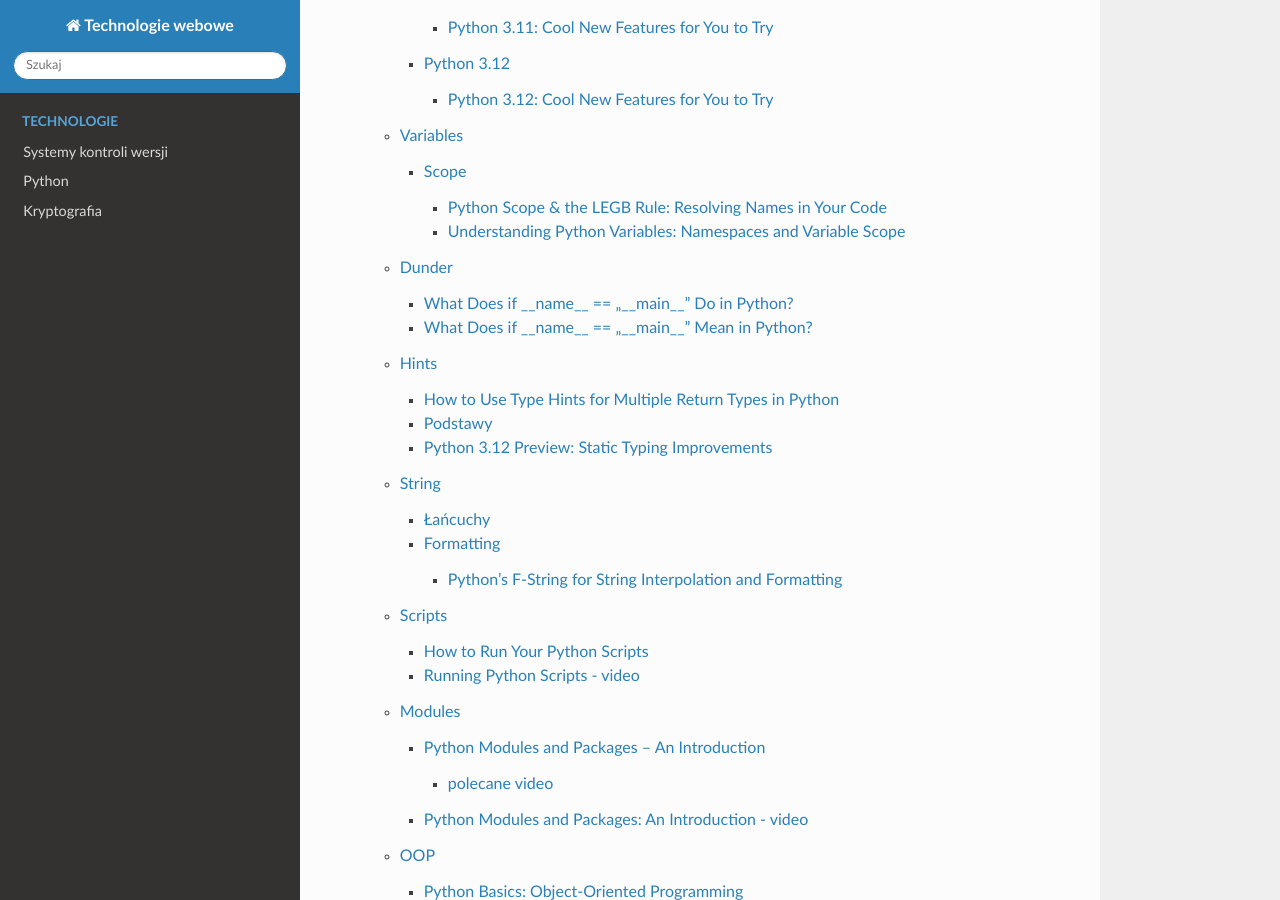
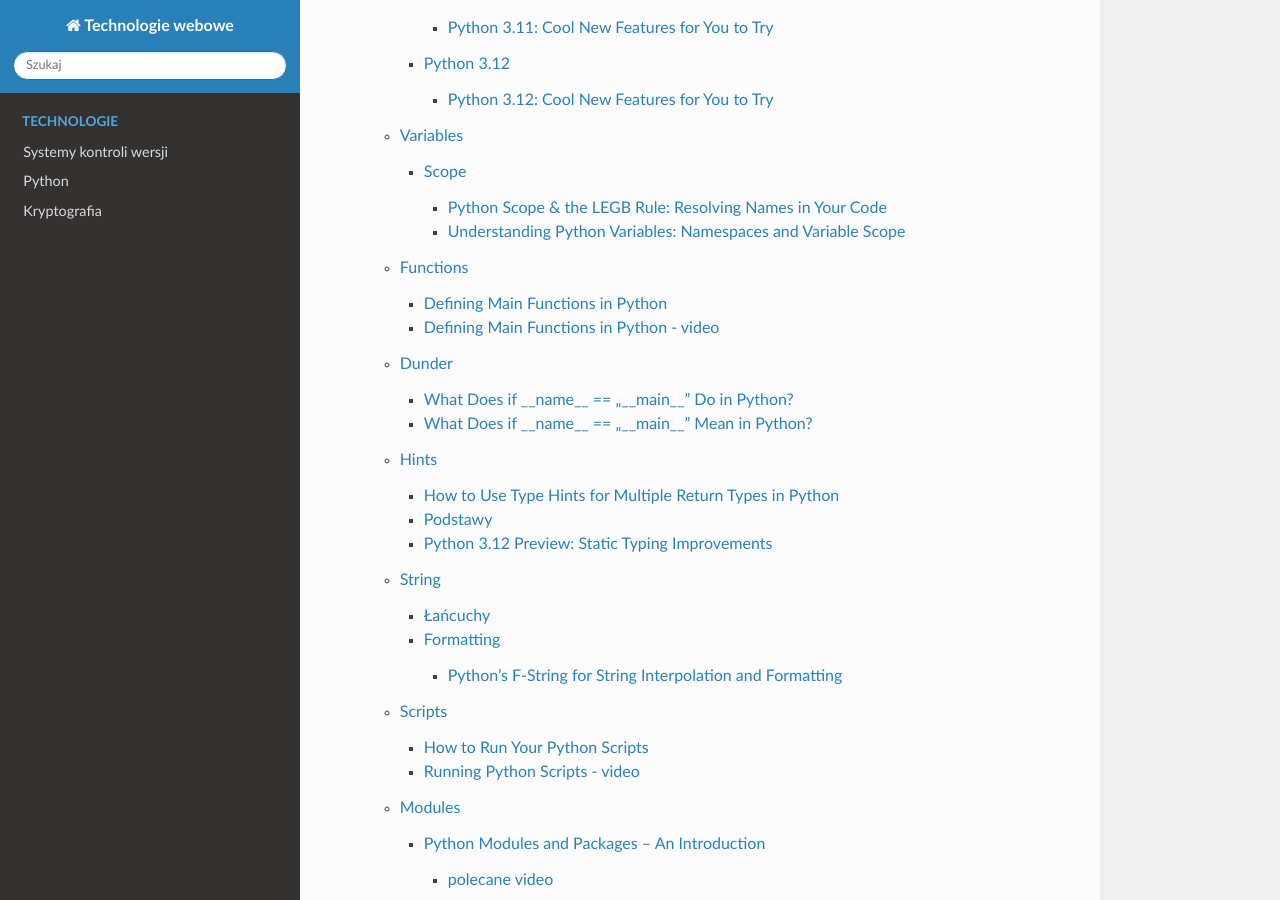
Before and after one commit to limielski/UsingSphinx, a Sphinx documentation site: the page built from docs/source/index.rst, in a window 1280 px wide and 900 px high, scrolled down 852 px. Built offline with Sphinx 7.4.7 and the Read the Docs theme 2.0.0, drawn with Linux system fonts in a browser that asks for light colours; some of the changed lines change nothing that is shown.

Commit message:
add functions, functions0-0,video

```diff
--- /dev/null
+++ b/docs/source/python/functions/functions0-0-video.rst
@@ -0,0 +1,19 @@
+.. functions0-0-video:
+
+Defining Main Functions in Python - video
+=========================================
+
+Rich Bibby
+
+https://realpython.com/courses/python-main-function/
+
+Many programming languages have a special function that is automatically executed when an operating system starts to run a program. This function is usually called main() and must have a specific return type and arguments according to the language standard. On the other hand, the Python interpreter executes scripts starting at the top of the file, and there is no specific function that Python automatically executes.
+
+Nevertheless, having a defined starting point for the execution of a program is useful for understanding how a program works. Python programmers have come up with several conventions to define this starting point.
+
+By the end of this course, you’ll understand:
+
+* What the special __name__ variable is and how Python defines it
+* Why you would want to use a main() in Python
+* What conventions there are for defining main() in Python
+* What the best practices are for what code to put into your main()
--- /dev/null
+++ b/docs/source/python/functions/functions0-0.rst
@@ -0,0 +1,35 @@
+Defining Main Functions in Python
+=================================
+
+by Bryan Weber  May 01, 2019
+
+Table of Contents
+
+* A Basic Python main()
+* Execution Modes in Python
+   * Executing From the Command Line
+   * Importing Into a Module or the Interactive Interpreter
+* Best Practices for Python Main Functions
+   * Put Most Code Into a Function or Class
+   * Use if __name__ == "__main__" to Control the Execution of Your Code
+   * Create a Function Called main() to Contain the Code You Want to Run
+   * Call Other Functions From main()
+   * Summary of Python Main Function Best Practices
+* Conclusion
+
+----
+
+Polecane video
+
+----
+
+Many programming languages have a special function that is automatically executed when an operating system starts to run a program. This function is usually called main() and must have a specific return type and arguments according to the language standard. On the other hand, the Python interpreter executes scripts starting at the top of the file, and there is no specific function that Python automatically executes.
+
+Nevertheless, having a defined starting point for the execution of a program is useful for understanding how a program works. Python programmers have come up with several conventions to define this starting point.
+
+By the end of this article, you’ll understand:
+
+* What the special __name__ variable is and how Python defines it
+* Why you would want to use a main() in Python
+* What conventions there are for defining main() in Python
+* What the best-practices are for what code to put into your main()
--- /dev/null
+++ b/docs/source/python/functions/index.rst
@@ -0,0 +1,7 @@
+Functions
+=========
+
+.. toctree::
+
+   functions0-0
+   functions0-0-video
--- a/docs/source/python/index.rst
+++ b/docs/source/python/index.rst
@@ -6,6 +6,7 @@
 
    news/index
    variables/index
+   functions/index
    dunder/index
    hints/index
    string/index
```
